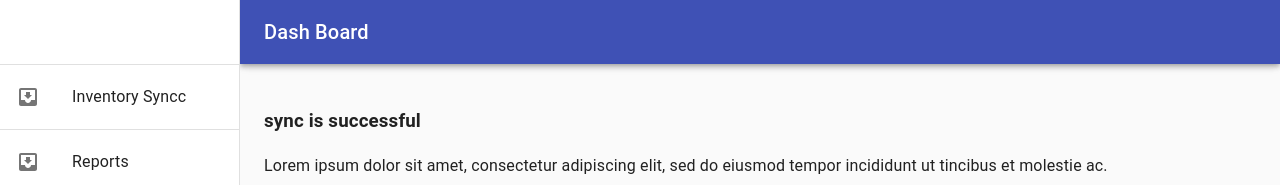
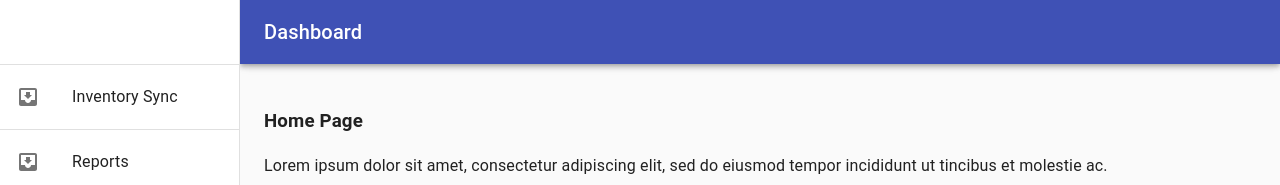
Before and after one commit to ayushraj03/react-dashboard, a React (Create React App) app: page / in a window 1280 px wide. Shown: the top 185 px of the page. Built offline with nearby package versions, Linux system fonts and the light colour scheme.

Commit message:
little modifications

```diff
--- a/package.json
+++ b/package.json
@@ -14,13 +14,15 @@
     "react-dom": "^17.0.2",
     "react-router-dom": "^5.2.0",
     "react-scripts": "4.0.3",
-    "web-vitals": "^1.1.2"
+    "web-vitals": "^1.1.2",
+    "yarn": "^1.22.10"
   },
   "scripts": {
     "start": "react-scripts start",
     "build": "react-scripts build",
     "test": "react-scripts test",
-    "eject": "react-scripts eject"
+    "eject": "react-scripts eject",
+    "deploy": "aws s3 sync build/ s3://gobillion-dev"
   },
   "eslintConfig": {
     "extends": [
--- a/src/App.js
+++ b/src/App.js
@@ -8,13 +8,6 @@ export default class Home extends Component {
     return (
       <Router>
         <div>
-          <Route
-            path="/sync"
-            exact
-            render={() => {
-              <h2>sync successful</h2>;
-            }}
-          />
           <Sidebar />
         </div>
       </Router>
--- a/src/Components/syncPage.js
+++ b/src/Components/syncPage.js
@@ -1,10 +1,10 @@
 import React, { Component } from "react";
 
-export default class Home extends Component {
+export default class Sync extends Component {
   render() {
     return (
       <div>
-        <h3>sync is successful</h3>
+        <h3>Home Page</h3>
       </div>
     );
   }
--- a/src/sidebar.js
+++ b/src/sidebar.js
@@ -83,7 +83,7 @@ function ResponsiveDrawer(props) {
       <Divider />
 
       <List>
-        {["Inventory Syncc"].map((text, index) => (
+        {["Inventory Sync"].map((text, index) => (
           <ListItem onClick={handleclick1} button key={text}>
             <ListItemIcon>
               {index % 2 === 0 ? <InboxIcon /> : <MailIcon />}
@@ -154,7 +154,7 @@ function ResponsiveDrawer(props) {
               <MenuIcon />
             </IconButton>
             <Typography variant="h6" noWrap>
-              Dash Board
+              Dashboard
             </Typography>
           </Toolbar>
         </AppBar>
```
Also changed, not shown: 1 other file (tests, documents, lock files or other folders).
